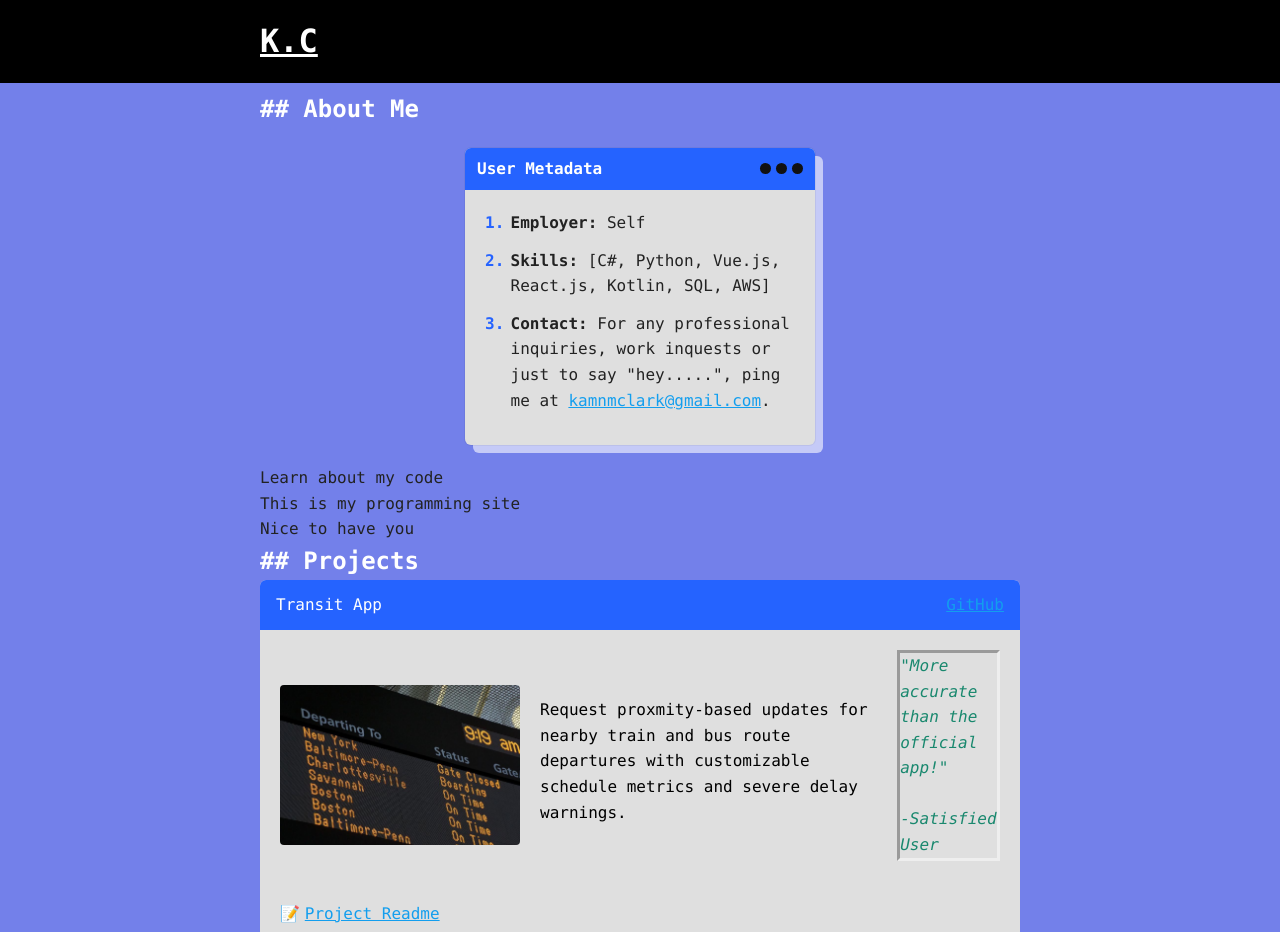
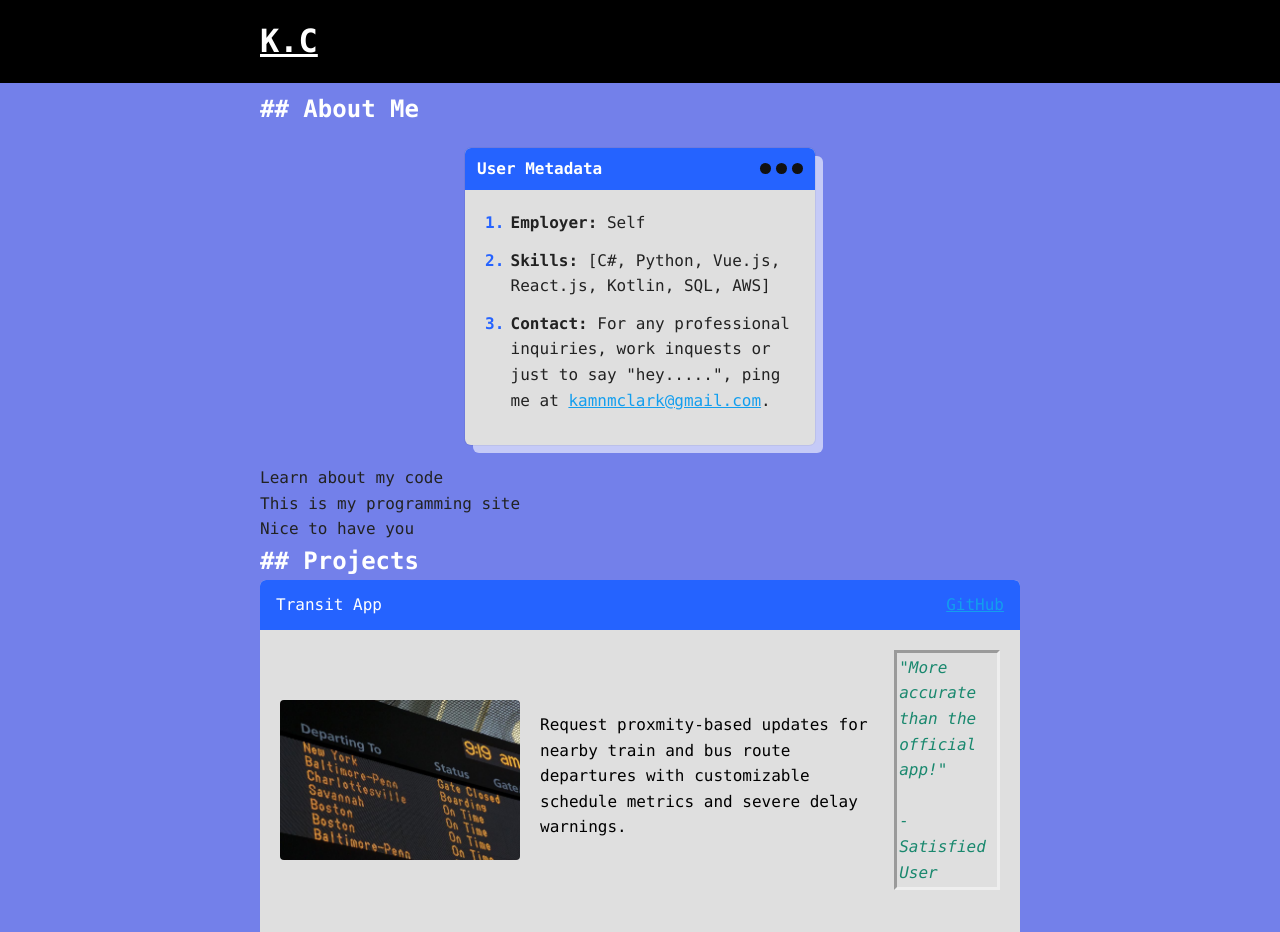
Before and after one commit to kamclark/Kamari-Clark, a Vue app: page / in a window 1280 px wide. Shown: the top 932 px of the page. Built offline with nearby package versions, Linux system fonts and the light colour scheme.

Commit message:
add padding to blurb make it so blurb isn't right against inset border

```diff
--- a/src/components/ProjectCard.vue
+++ b/src/components/ProjectCard.vue
@@ -86,6 +86,8 @@ export default {
   font-style: italic;
   margin-bottom: var(--gutter);
   border-style: inset;
+  padding: .12rem;
+
 }
 .tags {
   padding-top: 1rem;
```
